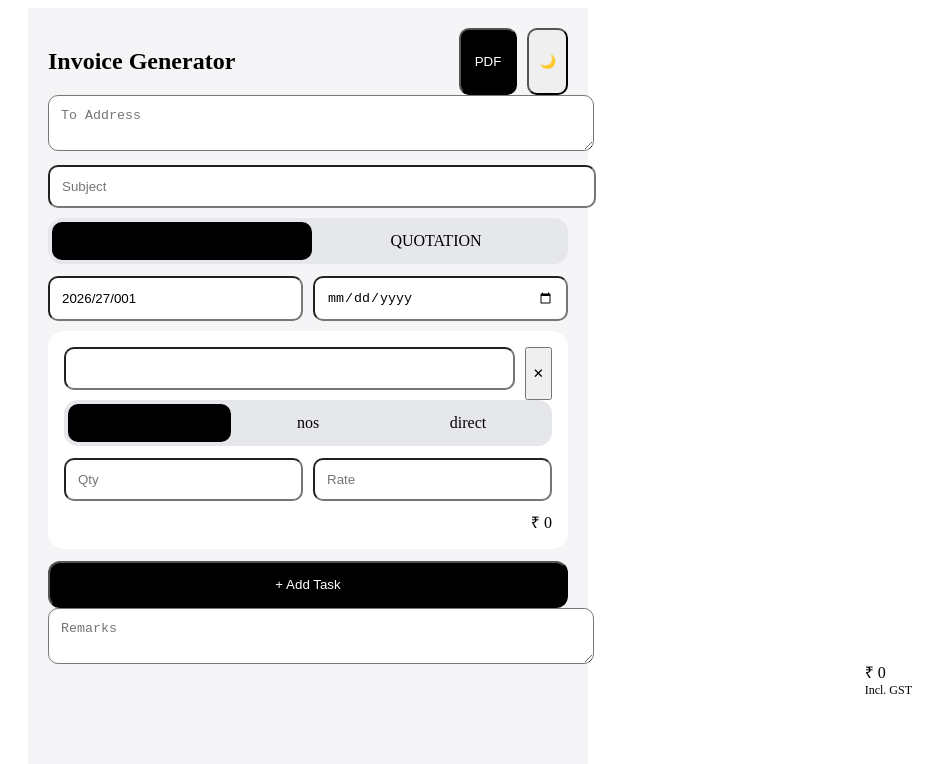
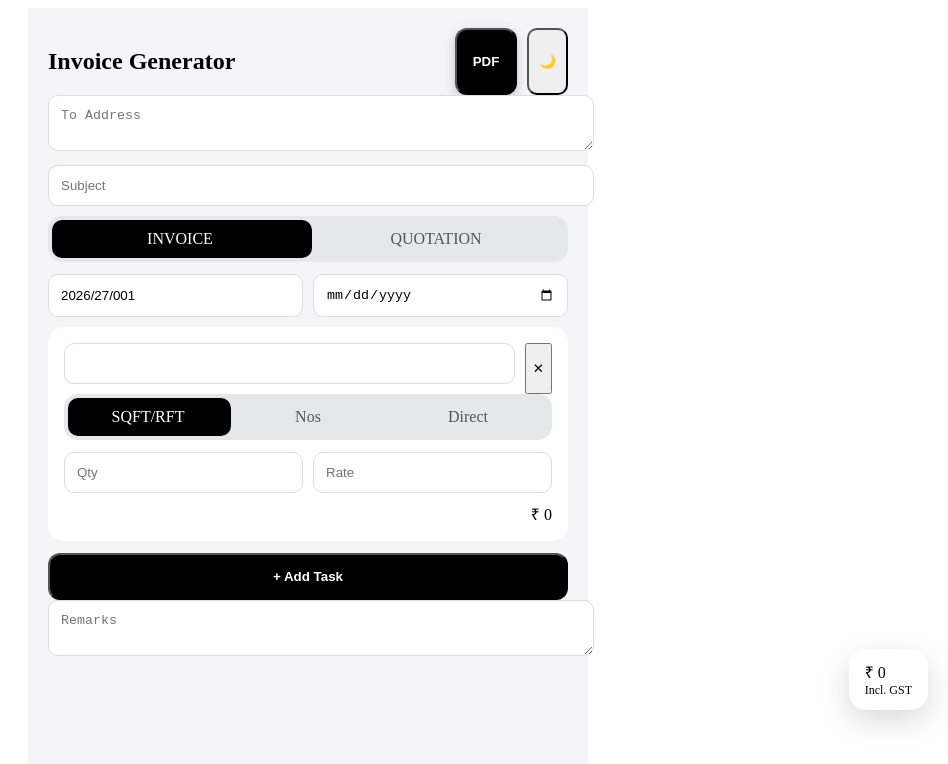
Before and after one commit to mitradaniel/gen_invoice, a Next.js app: page / in a window 1280 px wide. Shown: the top 764 px of the page, without its empty margins (332-1280 px from the left). Built offline with nearby package versions, Linux system fonts and the light colour scheme.

Commit message:
Update page.js

```diff
--- a/app/page.js
+++ b/app/page.js
@@ -120,7 +120,11 @@ export default function Page() {
           }}/>
 
           {["INVOICE","QUOTATION"].map(type => (
-            <div key={type} onClick={()=>setDocType(type)} style={segmentItem}>
+            <div
+              key={type}
+              onClick={()=>setDocType(type)}
+              style={segmentItem(docType === type)}
+            >
               {type}
             </div>
           ))}
@@ -139,7 +143,7 @@ export default function Page() {
               <button onClick={()=>deleteTask(t.id)}>✕</button>
             </div>
 
-            {/* TASK TOGGLE */}
+            {/* TASK TYPE */}
             <div style={segmentedContainer}>
               <div style={{
                 ...slider,
@@ -150,8 +154,14 @@ export default function Page() {
               }}/>
 
               {["sqft","nos","direct"].map(type=>(
-                <div key={type} onClick={()=>updateTask(t.id,"type",type)} style={segmentItem}>
-                  {type}
+                <div
+                  key={type}
+                  onClick={()=>updateTask(t.id,"type",type)}
+                  style={segmentItem(t.type === type)}
+                >
+                  {type === "sqft" ? "SQFT/RFT" :
+                   type === "nos" ? "Nos" :
+                   "Direct"}
                 </div>
               ))}
             </div>
@@ -165,20 +175,27 @@ export default function Page() {
               <input type="number" placeholder="Amount" onChange={(e)=>updateTask(t.id,"amount",+e.target.value)} style={input}/>
             )}
 
-            <div style={{textAlign:"right"}}>₹ {getTotal(t).toLocaleString()}</div>
+            <div style={{textAlign:"right"}}>
+              ₹ {getTotal(t).toLocaleString("en-IN")}
+            </div>
 
           </div>
         ))}
 
         <button onClick={addTask} style={addBtn}>+ Add Task</button>
 
-        <textarea placeholder="Remarks" value={remarks} onChange={(e)=>setRemarks(e.target.value)} style={input}/>
+        <textarea
+          placeholder="Remarks"
+          value={remarks}
+          onChange={(e)=>setRemarks(e.target.value)}
+          style={input}
+        />
 
       </div>
 
       {/* FLOATING */}
       <div style={floating}>
-        ₹ {total.toLocaleString()}
+        ₹ {total.toLocaleString("en-IN")}
         <div style={{fontSize:12}}>Incl. GST</div>
       </div>
 
@@ -186,10 +203,31 @@ export default function Page() {
   );
 }
 
-/* STYLES */
-const input = { width:"100%", padding:12, marginBottom:10, borderRadius:10 };
-const card = { padding:16, borderRadius:16, background:"#fff", marginBottom:12 };
-const addBtn = { width:"100%", padding:14, borderRadius:12, background:"#000", color:"#fff" };
+/* ===== STYLES ===== */
+
+const input = {
+  width:"100%",
+  padding:12,
+  marginBottom:10,
+  borderRadius:10,
+  border:"1px solid #ddd"
+};
+
+const card = {
+  padding:16,
+  borderRadius:16,
+  background:"#fff",
+  marginBottom:12
+};
+
+const addBtn = {
+  width:"100%",
+  padding:14,
+  borderRadius:12,
+  background:"#000",
+  color:"#fff",
+  fontWeight:"600"
+};
 
 const segmentedContainer = {
   position:"relative",
@@ -222,13 +260,15 @@ const sliderTwo = {
   transition:"0.25s"
 };
 
-const segmentItem = {
+const segmentItem = (active) => ({
   flex:1,
   textAlign:"center",
   padding:10,
   zIndex:1,
-  cursor:"pointer"
-};
+  cursor:"pointer",
+  color: active ? "#fff" : "#555",
+  fontWeight:500
+});
 
 const floating = {
   position:"fixed",
@@ -236,8 +276,21 @@ const floating = {
   right:20,
   padding:"12px 16px",
   borderRadius:18,
-  background:"rgba(255,255,255,0.7)"
+  background:"rgba(255,255,255,0.6)",
+  backdropFilter:"blur(20px)",
+  boxShadow:"0 10px 30px rgba(0,0,0,0.15)"
 };
 
-const topBtn = { padding:"10px 14px", borderRadius:10, background:"#000", color:"#fff" };
-const toggle = { padding:10, borderRadius:10 };
+const topBtn = {
+  padding:"10px 16px",
+  borderRadius:12,
+  background:"#000",
+  color:"#fff",
+  fontWeight:"600",
+  boxShadow:"0 4px 12px rgba(0,0,0,0.2)"
+};
+
+const toggle = {
+  padding:10,
+  borderRadius:10
+};
```
